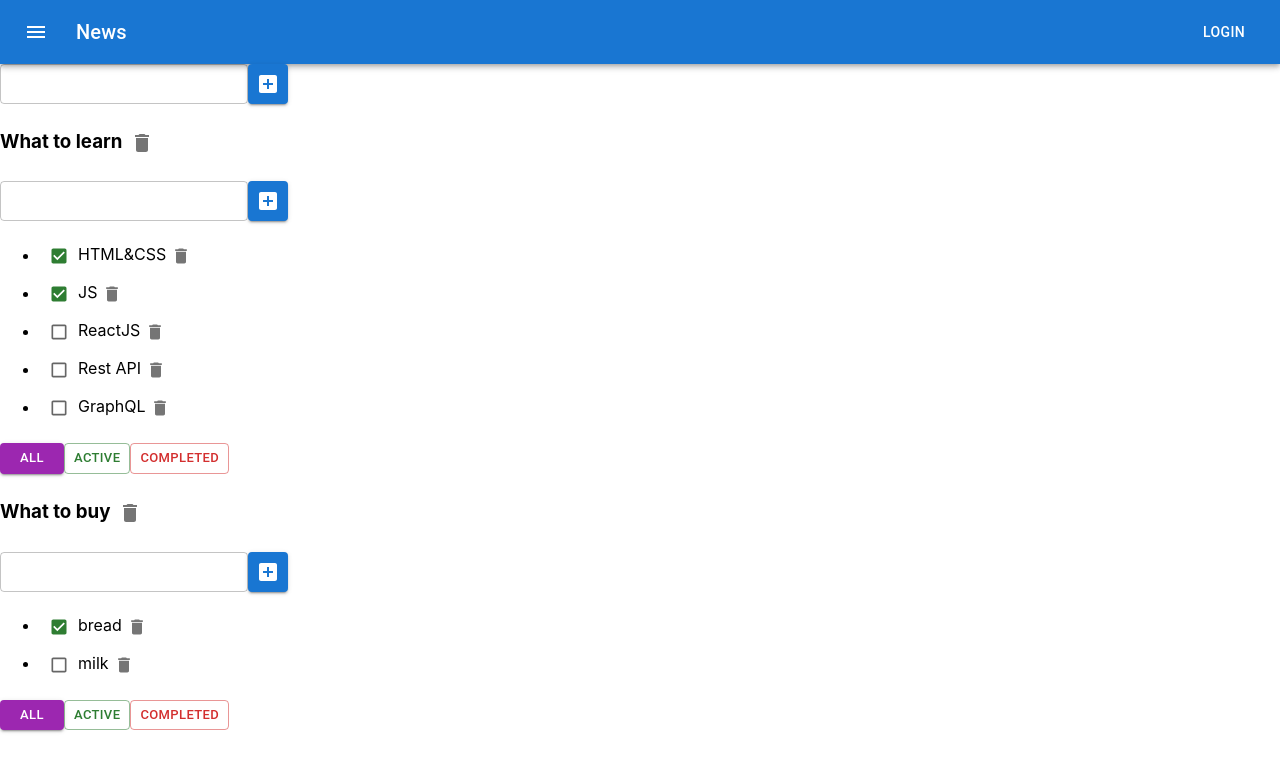
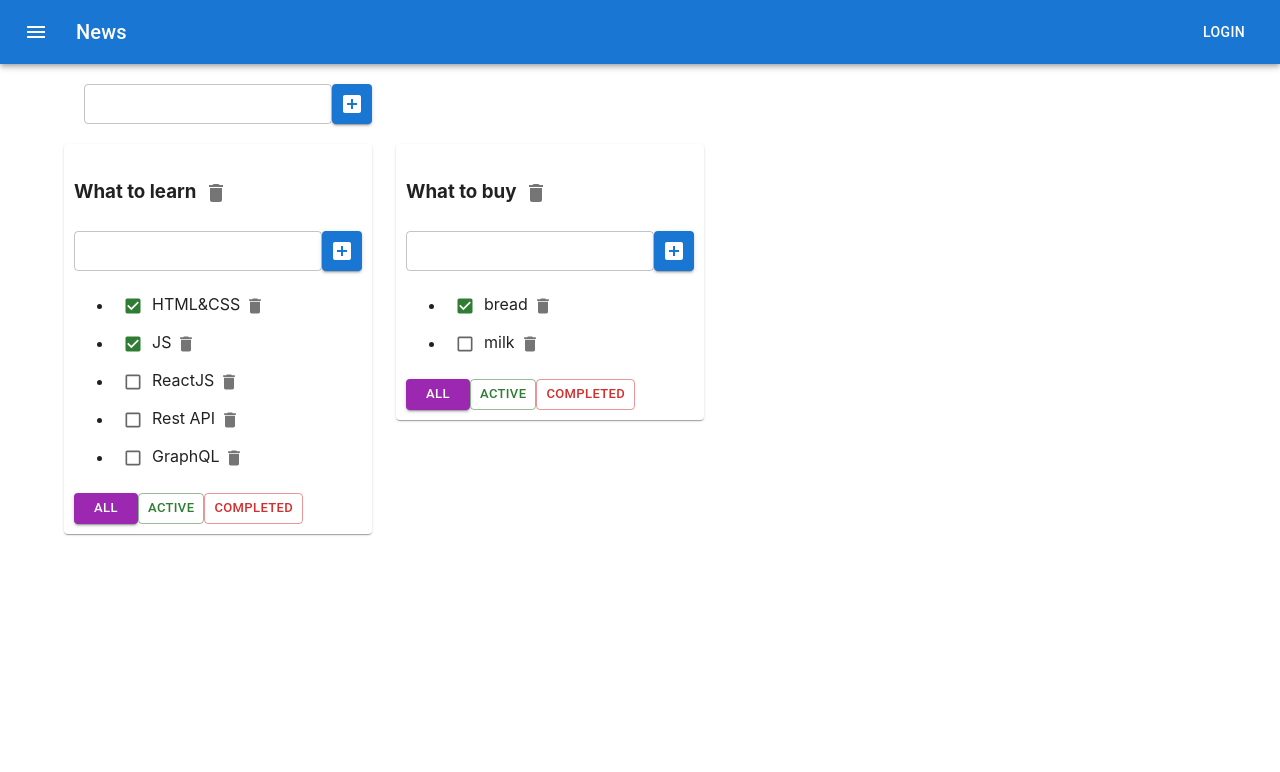
Before and after one commit to AleksanderZabrodski09/TODOlist-ts_with.dima_, a React (Create React App) app: page / in a window 1280 px wide. Shown: the top 772 px of the page. Built offline with nearby package versions, Linux system fonts and the light colour scheme.

Commit message:
create: add container, Grid and Paper from material ui  (7) (material ui)

```diff
--- a/src/App.tsx
+++ b/src/App.tsx
@@ -4,6 +4,7 @@ import {TaskType, Todolist} from './Todolist';
 import {v1} from 'uuid';
 import {AddItemForm} from './Components/AddItemForm';
 import ButtonAppBar from './Components/ButtonAppBar';
+import {Container, Grid, Paper} from '@mui/material';
 
 
 export type FilterValuesType = "all" | "active" | "completed";
@@ -96,16 +97,21 @@ function App() {
     setTodoLists([todoList, ...todoLists]);
     setTasks({...tasksObj, [todoList.id]: []})
   }
-const changeTodoListTitle=(newTitle: string, todoListId: string)=>{
-  setTodoLists(todoLists.map(tl=> tl.id===todoListId ? {...tl, title:newTitle} :tl))
+  const changeTodoListTitle = (newTitle: string, todoListId: string) => {
+    setTodoLists(todoLists.map(tl => tl.id === todoListId ? {...tl, title: newTitle} : tl))
 
   }
 
   return (
     <div className="App">
       <ButtonAppBar/>
+      <Container fixed>
+
+        <Grid container style={{padding: '20px'}}>
           <AddItemForm addItem={addTodoList}/>
+        </Grid>
 
+        <Grid container spacing={3}>
           {
             todoLists.map((tl) => {
 
@@ -117,7 +123,11 @@ const changeTodoListTitle=(newTitle: string, todoListId: string)=>{
                 if (tl.filter === "completed") {
                   tasksForTodolist = tasksForTodolist.filter(t => t.isDone === true);
                 }
-            return <Todolist
+              return <Grid item>
+                <Paper style={{padding: '10px'}}>
+
+
+              <Todolist
                   key={tl.id}
                   id={tl.id}
                   title={tl.title}
@@ -131,9 +141,13 @@ const changeTodoListTitle=(newTitle: string, todoListId: string)=>{
                   filter={tl.filter}
                   removeTodoList={removeTodoList}
                 />
+                </Paper>
+              </Grid>
               }
             )}
+        </Grid>
 
+      </Container>
     </div>
   );
 }
```
Lines whose indentation alone changed are shown as unchanged.
